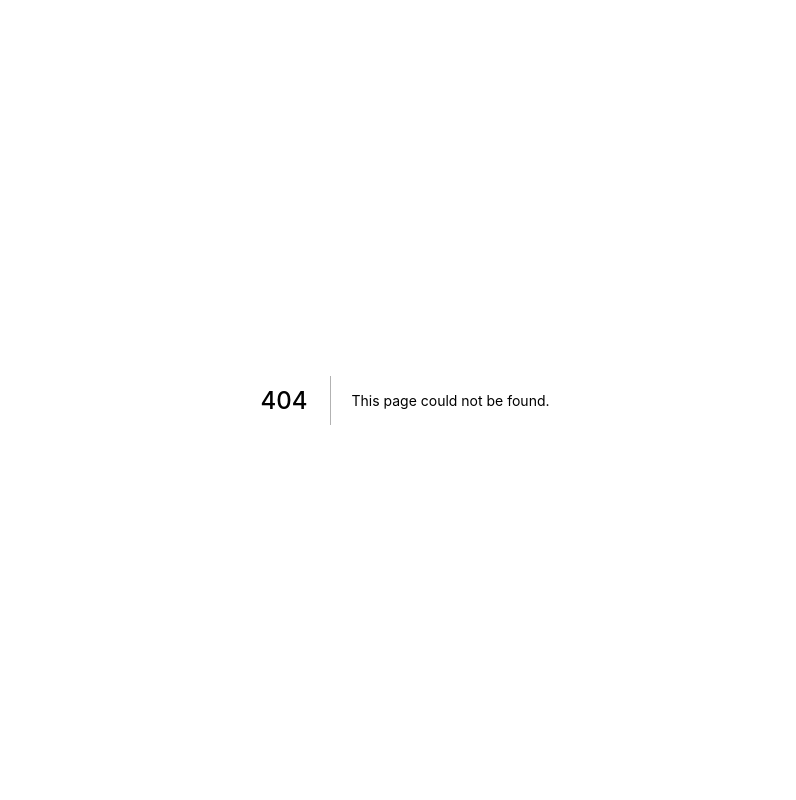
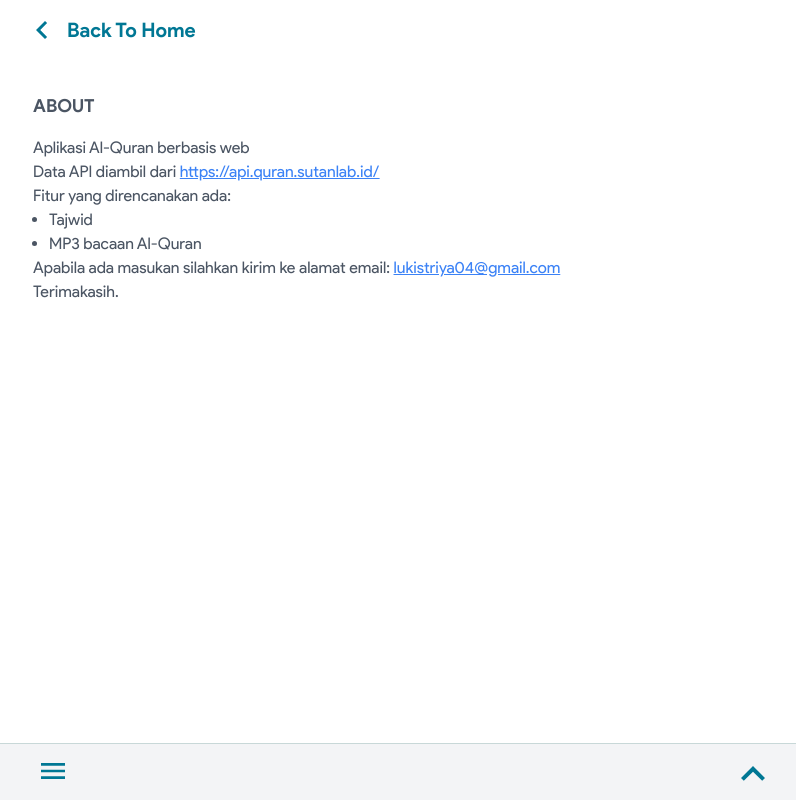
Before and after one commit to createwebid/quran-web, a Next.js app: page /about in a window 1280 px wide. Before the commit this address had no page. Shown: the whole page, without its empty margins (235-1031 px from the left). Built offline with nearby package versions, Linux system fonts and the light colour scheme.

Commit message:
Add about page and some navigation

```diff
--- a/component/BottomNavigation.js
+++ b/component/BottomNavigation.js
@@ -2,6 +2,7 @@ import React, { Fragment, useState } from "react";
 import Image from "next/image";
 import { useQueryQuran } from "../lib/queryQuran";
 import { useRouter } from "next/router";
+import Link from "next/link";
 
 const BottomNavigation = () => {
   const router = useRouter();
@@ -57,18 +58,22 @@ const BottomNavigation = () => {
                 </li>
               ) : null}
               <li className="flex justify-center h-14  hover:bg-gray-200">
-                <button className="w-full h-full flex flex-row items-center px-1">
+                <a
+                  href="mailto:lukistriya04@gmail.com"
+                  className="w-full h-full flex flex-row items-center px-1"
+                >
                   <Image
                     src="/feedback.svg"
                     alt="Menu"
                     height="18px"
                     width="18px"
                   />
-                  <span className="ml-4">Kirimkan Masukan</span>
-                </button>
+                  <span className="ml-4">Kirimkan Masukan Melalui Surel</span>
+                </a>
               </li>
               <li className="flex justify-center h-14  hover:bg-gray-200">
-                <button className="w-full h-full flex flex-row items-center px-1">
+                <Link href="/about">
+                  <a className="w-full h-full flex flex-row items-center px-1">
                     <Image
                       src="/about.svg"
                       alt="Menu"
@@ -76,7 +81,8 @@ const BottomNavigation = () => {
                       width="18px"
                     />
                     <span className="ml-4">Tentang</span>
-                </button>
+                  </a>
+                </Link>
               </li>
             </ul>
           </div>
--- /dev/null
+++ b/pages/about.js
@@ -0,0 +1,59 @@
+import React from "react";
+import Navigation from "../component/Navigation";
+import Image from "next/image";
+import Link from "next/link";
+
+const about = () => {
+  return (
+    <Navigation>
+      <main>
+        <div className="text-gray-600 font-normal text-base max-w-screen-md mx-auto px-3 pt-4 pb-4">
+          <Link href="/">
+            <a className="gap-x-4 mb-8 text-xl font-semibold text-blue-text flex flex-row justify-start items-center">
+              <Image
+                className="transform rotate-90"
+                src="/loadmore.svg"
+                alt="Menu"
+                height="18px"
+                width="18px"
+              />{" "}
+              <span>Back To Home</span>
+            </a>
+          </Link>
+          <h1 className="w-full text-lg font-semibold text-gray-600 py-4">
+            ABOUT
+          </h1>
+          <p>Aplikasi Al-Quran berbasis web</p>
+          <p>
+            Data API diambil dari{" "}
+            <a
+              className="text-blue-500 underline"
+              rel="noopener noreferrer"
+              target="_blank"
+              href="https://api.quran.sutanlab.id/"
+            >
+              https://api.quran.sutanlab.id/
+            </a>
+          </p>
+          <p>Fitur yang direncanakan ada: </p>
+          <ul className="list-disc ml-4">
+            <li>Tajwid</li>
+            <li>MP3 bacaan Al-Quran</li>
+          </ul>
+          <p>
+            Apabila ada masukan silahkan kirim ke alamat email{": "}
+            <a
+              className="text-blue-500 underline"
+              href="mailto:lukistriya04@gmail.com"
+            >
+              lukistriya04@gmail.com
+            </a>
+          </p>
+          <p>Terimakasih.</p>
+        </div>
+      </main>
+    </Navigation>
+  );
+};
+
+export default about;
--- a/pages/index.js
+++ b/pages/index.js
@@ -45,9 +45,6 @@ const index = () => {
         <div className="max-w-screen-md mx-auto px-3 pt-4 pb-4">
           <div className="shadow-xl w-full py-8 bg-gradient-to-r from-blue-text to-blue-line rounded-lg flex flex-col items-center justify-center">
             <Image src="/quran.svg" alt="Menu" height="160px" width="290px" />
-            <h1 className="py-4 text-3xl font-semibold text-white">
-              Aplikasi Al-Quran
-            </h1>
           </div>
         </div>
         <div className="max-w-screen-md mx-auto px-3 my-4 sticky top-1">
```
Lines whose indentation alone changed are shown as unchanged.
